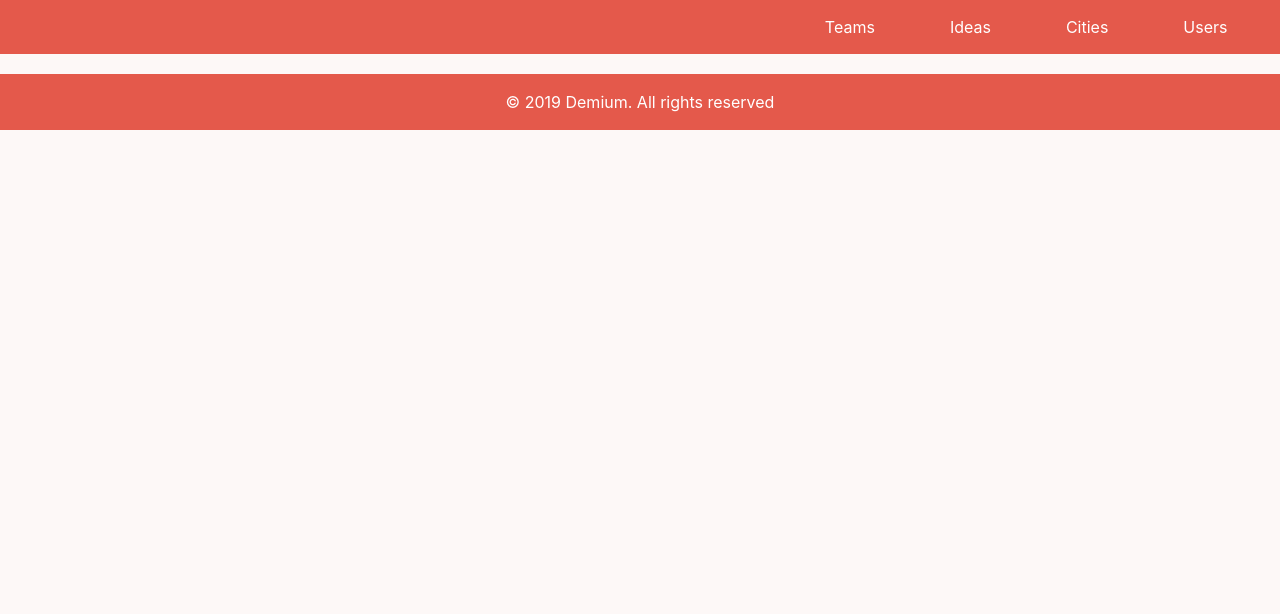
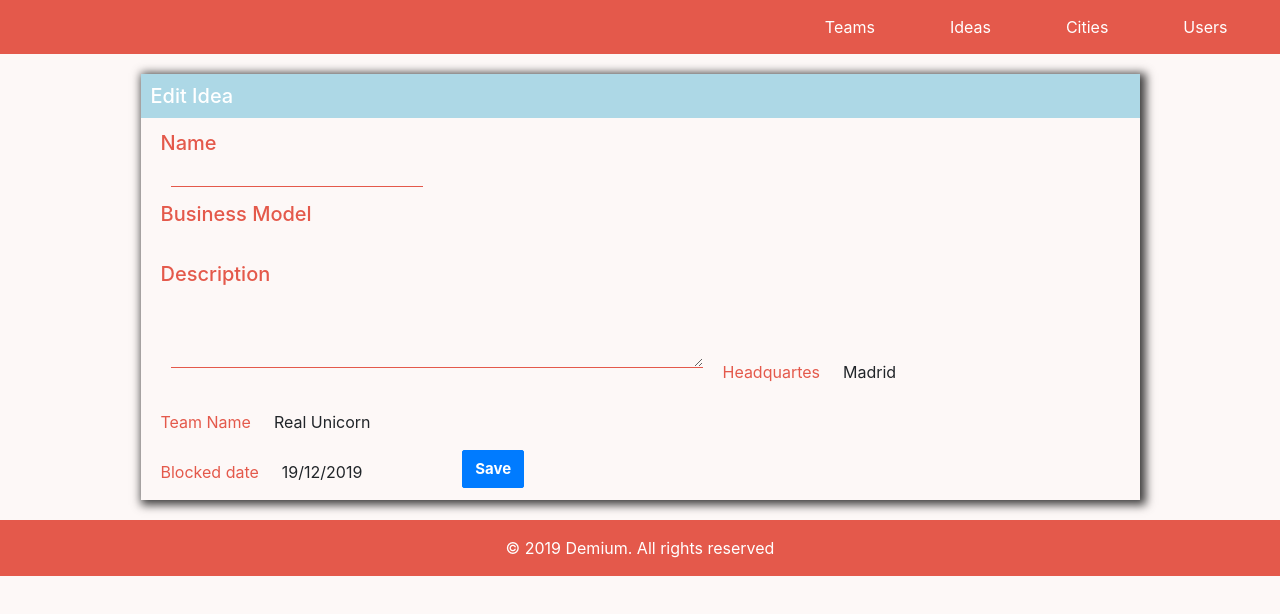
Before and after one commit to smisra3/Redux-1, a React (Create React App) app in the folder frontend/: page /editIdea/1 in a window 1280 px wide. Shown: the top 614 px of the page. Built offline with nearby package versions, Linux system fonts and the light colour scheme; no server answers.

Commit message:
Función editar ideas creado. Se puede editar el name y la description

```diff
--- a/frontend/src/component/cities/EditCity.js
+++ b/frontend/src/component/cities/EditCity.js
@@ -38,14 +38,7 @@ class EditCity extends Component {
         //Coger el ID
         const { _id } = this.props.city;
         //Importante: Crear el objeto con los mismos nombres de los atributos de la API
-        //Actualizar el producto actual
-        const city = {
-            _id,
-            users,
-            name,
-            address,
-            telephone
-        };
+        const city = { _id, users, name, address, telephone };
         //Crear la nueva ciudad
         this.props.editCity(city);
         //redireccionar. Esto nos lleva al city
@@ -55,6 +48,7 @@ class EditCity extends Component {
 
     render() {
         const { users, name, address, telephone } = this.state;
+        console.log(name);
         return (
             <div className="container">
                 <form id="form" onSubmit={this.newCity}>
--- a/frontend/src/component/ideas/Cards.jsx
+++ b/frontend/src/component/ideas/Cards.jsx
@@ -1,11 +1,11 @@
 import React, {Component} from 'react';
-import {connect} from "react-redux";
 import '../../styles/ideas.css'
+import { Link } from 'react-router-dom';
 
 class Cards extends Component {
 
     render() {
-            const { name, businessModelId, description } = this.props.info;
+            const { _id, name, businessModelId, description } = this.props.info;
 
             let title = '';
             if ( businessModelId === 'SaaS') {title = 'Super Saas'}
@@ -26,7 +26,7 @@ class Cards extends Component {
                            <label id="h4C" name="description">Description</label>
                            <p id="h3C">{description}</p>
                            <div className="row">
-                               <button id="btn-save" type="button" className="btn btn-dark">Edit</button>
+                               <Link to={`/editIdea/${_id}`} id="btn-save" className="btn btn-dark">Edit</Link>
                            </div>
                        </div>
                    </div>
@@ -34,8 +34,4 @@ class Cards extends Component {
     }
 }
 
-export default connect ((state,props) => {
-    return {
-        ideas : state.ideas
-    }
-}) (Cards);
+export default Cards;
--- a/frontend/src/component/ideas/EditIdea.js
+++ b/frontend/src/component/ideas/EditIdea.js
@@ -1,33 +1,70 @@
 import React, {Component} from 'react';
-import { addIdea } from "../../redux/actions/ideaAction";
 import { connect } from 'react-redux';
 import { getBusinessmodels } from "../../redux/actions/businessAction";
+import { getIdea, editIdea } from "../../redux/actions/ideaAction";
 import '../../styles/ideas.css';
 
 class EditIdea extends Component {
 
+    state = {
+        name:'',
+        businessModelId:'',
+        description:'',
+        teamId:''
+    };
+
+    componentDidMount() {
+        const { id } = this.props.match.params;
+        this.props.getIdea(id);
+    };
+
+    componentWillReceiveProps(nextProps, nextContext) {
+        const { name, businessModelId, description, teamId } = nextProps.idea;
+        this.setState({
+            name, businessModelId, description, teamId
+        });
+    };
+
+    handleChange = (e) => {
+        const {value,name} = e.target;
+        this.setState({
+            [name] : value
+        })
+    };
+
+    newIdea = (e) => {
+        e.preventDefault();
+        const { name, businessModelId, description, teamId } = this.state;
+        const { _id } = this.props.idea;
+        const idea = { _id, name, businessModelId, description, teamId };
+        this.props.editIdea(idea);
+        this.props.history.push('/ideas');
+
+    };
+
     render() {
+        const { name, businessModelId, description, teamId } = this.state;
         return (
             <div className="container">
-                <div id="form" onSubmit={this.handleSubmit}>
+                <form id="form" onSubmit={this.newIdea}>
                     <div>
-                        <h5 id="title">Create Idea</h5>
+                        <h5 id="title">Edit Idea</h5>
                     </div>
                     <div><h5 id="h5C">Name</h5>
                         <input onChange={this.handleChange}
                                id="inputC"
                                name="name"
                                type="text"
-                               placeholder="Name"
+                               defaultValue={name}
                                required/>
                     </div>
                     <h5 id="h5C">Business Model</h5>
-                    <span id="h4C">Select type</span>
+                    <span id="h4C">{businessModelId}</span>
                     <h5 id="h5C">Description</h5>
                     <textarea onChange={this.handleChange}
                               id="inputC"
-                              name="description" rows="3" cols="50"
-                              placeholder="Add a description" required>
+                              placeholder={description}
+                              name="description" rows="3" cols="50">
                         </textarea>
                     <p id="h4C">Headquartes</p>
                     <p id="h3C">Madrid</p><br/>
@@ -36,14 +73,15 @@ class EditIdea extends Component {
                     <p id="h4C">Blocked date</p>
                     <p id="h3C">19/12/2019</p>
                     <button id="btn-save" type="submit" className="btn btn-primary">Save</button>
-                </div>
+                </form>
             </div>
         );
     }
 }
 const mapStateToProps = state => {
     return {
-        businessmodels: state.businessmodels.businessmodels
+        businessmodels: state.businessmodels.businessmodels,
+        idea: state.ideas.idea
     }
 };
-export default connect(mapStateToProps, { getBusinessmodels, addIdea }) (EditIdea);
+export default connect(mapStateToProps, { getBusinessmodels, getIdea, editIdea }) (EditIdea);
--- a/frontend/src/component/main/AppRouter.jsx
+++ b/frontend/src/component/main/AppRouter.jsx
@@ -28,9 +28,9 @@ const AppRouter = () => {
                       <Route exact path="/teams" component={Teams}/>
                       <Route exact path="/errors" component={Error}/>
                       <Route exact path="/createTeam" component={CreateTeam}/>
-                      <Route exact path="/editIdea" component={EditIdea}/>
+                      <Route exact path="/createIdea" component={CreateIdea}/>
+                      <Route exact path="/editIdea/:id" component={EditIdea}/>
                       <Route exact path="/editCity/:id" component={EditCity}/>
-                      <Route exact path="/createIdea" component={CreateIdea}/>
                   </Switch>
                   <Footer/>
               </div>
--- a/frontend/src/redux/actions/cityAction.js
+++ b/frontend/src/redux/actions/cityAction.js
@@ -27,7 +27,6 @@ export const displayCities = () => async dispatch => {
 
 export const getCity = (id) => async  dispatch => {
     const answer = await axios.get(`http://52.213.25.226:3030/city/${id}`,CONFIG);
-    console.log("getCity", answer.data);
     dispatch({
         type: GET_CITY,
         payload: answer.data
@@ -44,7 +43,6 @@ export const addCity = (city) => async dispatch => {
 };
 
 export const editCity = city => async dispatch => {
-    console.log(city);
     const answer = await axios.put(`http://52.213.25.226:3030/city/${city._id}`,city, CONFIG);
     dispatch({
         type: EDIT_CITY,
--- a/frontend/src/redux/actions/ideaAction.js
+++ b/frontend/src/redux/actions/ideaAction.js
@@ -1,4 +1,4 @@
-import {DISPLAY_IDEAS, ADD_IDEA, CONFIG} from "./types";
+import {DISPLAY_IDEAS, ADD_IDEA, CONFIG, GET_IDEA, EDIT_IDEA} from "./types";
 import axios from 'axios';
 
 export const displayIdeas = () => async dispatch => {
@@ -16,3 +16,20 @@ export const addIdea = idea => async dispatch => {
         payload: answer.data
     })
 };
+
+export const getIdea = (id) => async  dispatch => {
+    const answer = await axios.get(`http://52.213.25.226:3030/idea/${id}`,CONFIG);
+    console.log("getIdea", answer.data);
+    dispatch({
+        type: GET_IDEA,
+        payload: answer.data
+    })
+};
+
+export const editIdea = idea => async dispatch => {
+    const answer = await axios.put(`http://52.213.25.226:3030/idea/${idea._id}`,idea, CONFIG);
+    dispatch({
+        type: EDIT_IDEA,
+        payload: answer.data
+    })
+};
--- a/frontend/src/redux/actions/types.js
+++ b/frontend/src/redux/actions/types.js
@@ -13,6 +13,8 @@ export const GET_CITIES_USERS = 'GET_CITIES_USERS';
 //Ideas Action
 export const DISPLAY_IDEAS = 'DISPLAY_IDEAS';
 export const ADD_IDEA = 'ADD_IDEA';
+export const GET_IDEA = 'GET_IDEA';
+export const EDIT_IDEA = 'EDIT_IDEA';
 
 //Team Actions
 export const DISPLAY_TEAMS = 'DISPLAY_TEAMS';
--- a/frontend/src/redux/reducers/ideaReducer.js
+++ b/frontend/src/redux/reducers/ideaReducer.js
@@ -1,4 +1,4 @@
-import { DISPLAY_IDEAS, ADD_IDEA } from '../actions/types';
+import {DISPLAY_IDEAS, ADD_IDEA, GET_IDEA, EDIT_IDEA} from '../actions/types';
 
 const initialState = {
     ideas: []
@@ -16,6 +16,17 @@ export default function (state = initialState, action){
                 ...state,
                 ideas: [...state.ideas, action.payload]
             };
+        case GET_IDEA:
+            return {
+                ...state,
+                idea: action.payload
+            };
+        case EDIT_IDEA:
+            return{
+                ...state,
+                ideas: state.ideas.map(idea => idea._id === action.payload.id
+                    ? (idea = action.payload) : idea)
+            };
         default:
             return state;
     }
```
